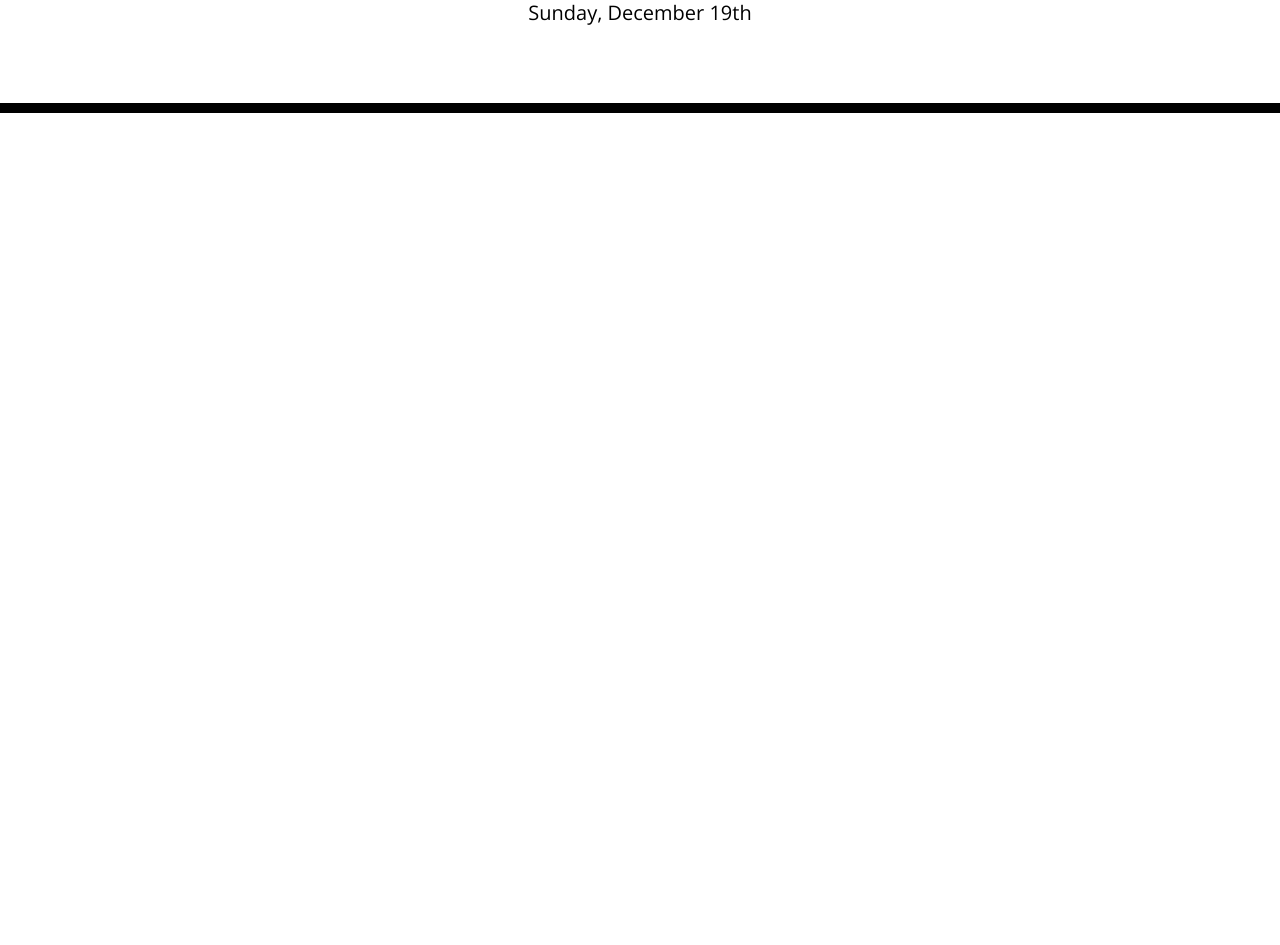
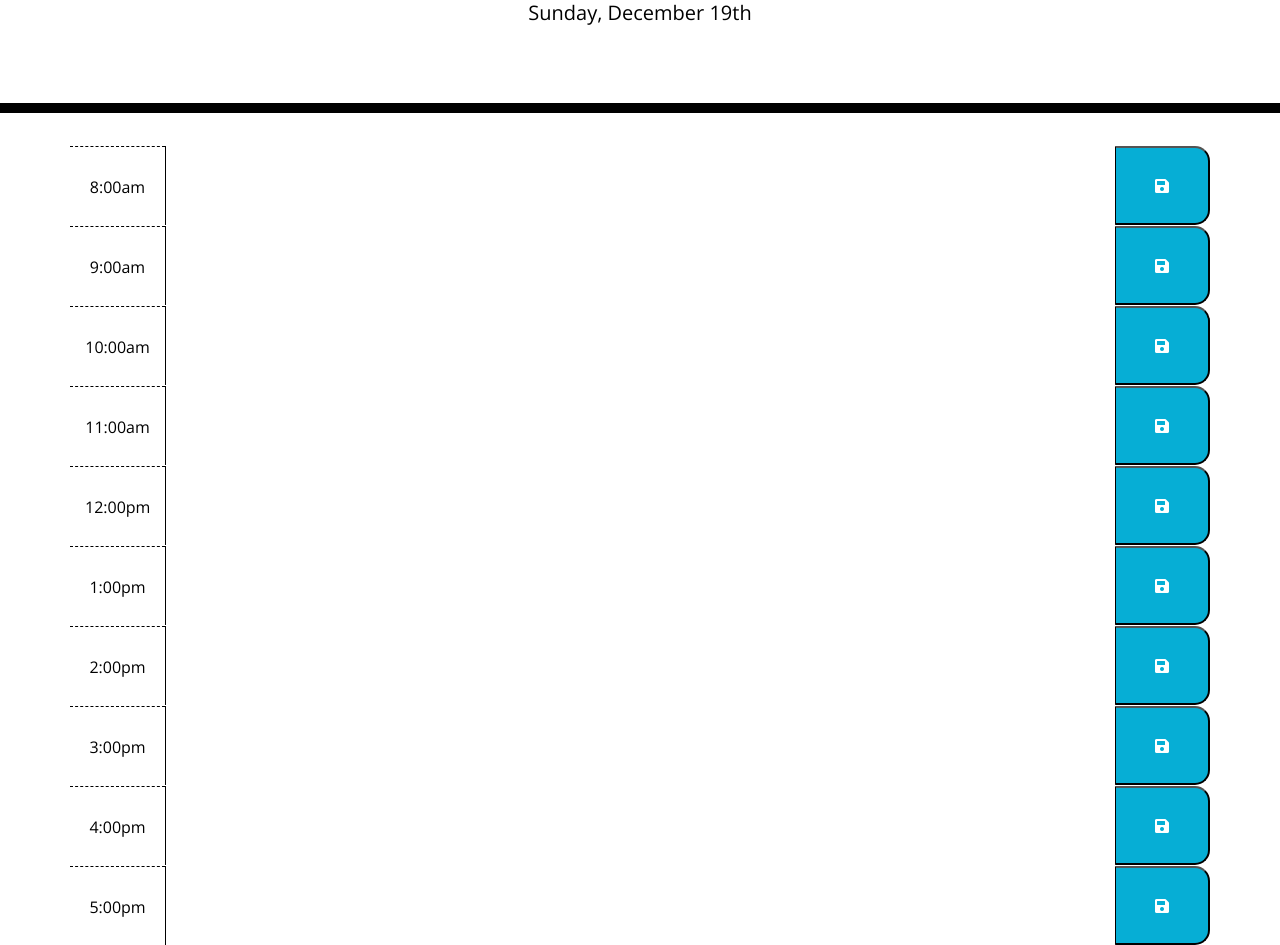
Before and after one commit to reinholz36/Work-Day-Scheduler, a plain HTML site: page index.html in a window 1280 px wide. Shown: the part 191-1136 px from the top of the page. Before the commit the page ends 800 px from the top, so only its background shows below. Drawn offline with nearby package versions, Linux system fonts and the light colour scheme.

Commit message:
added hourly blocks to html

```diff
--- a/assets/css/style.css
+++ b/assets/css/style.css
@@ -68,4 +68,5 @@ textarea{
 .saveBtn i:hover {
   font-size: 20px;
   transition: all .3s ease-in-out;
+  color:black;
 }
--- a/assets/js/script.js
+++ b/assets/js/script.js
@@ -1,11 +1,15 @@
 var currentDayEl = document.getElementById("currentDay")
-console.log("this worked")
 
+
+//pulls the current time by set format
 time = moment().format("dddd, MMMM Do");
 console.log("time raw data", time);
 console.log("time", time._d);
-
+//displays the day, month and date on header
 var currentDayDisplay = document.createElement ("p")
 currentDayDisplay.textContent = time;
 currentDayDisplay.className = "lead"
 currentDayEl.appendChild(currentDayDisplay);
+
+currentyHourly = moment().format("LT")
+console.log("hourly", currentyHourly);
--- a/index.html
+++ b/index.html
@@ -29,7 +29,86 @@
       <p id="currentDay" class="lead"></p>
     </header>
     <div class="container">
-      <!-- Timeblocks go here -->
+      <!-- 8am Timeblock -->
+      <div id="8am" class="row time-block">
+        <div class="col-md-1 hour">
+          8:00am
+        </div>
+        <textarea class="col-md-10 description"></textarea>
+        <button class="col-md-1 saveBtn"><i class="fas fa-save"></i></button>
+      </div>
+      <!-- 9am Timeblock -->
+      <div id="9am" class="row time-block">
+        <div class="col-md-1 hour">
+          9:00am
+        </div>
+        <textarea class="col-md-10 description"></textarea>
+        <button class="col-md-1 saveBtn"><i class="fas fa-save"></i></button>
+      </div>
+      <!-- 10am Timeblock -->
+      <div id="10am" class="row time-block">
+        <div class="col-md-1 hour">
+         10:00am
+        </div>
+        <textarea class="col-md-10 description"></textarea>
+        <button class="col-md-1 saveBtn"><i class="fas fa-save"></i></button>
+      </div>
+      <!-- 11am Timeblock -->
+      <div id="11am" class="row time-block">
+        <div class="col-md-1 hour">
+          11:00am
+        </div>
+        <textarea class="col-md-10 description"></textarea>
+        <button class="col-md-1 saveBtn"><i class="fas fa-save"></i></button>
+      </div>
+      <!-- 12pm Timeblock -->
+      <div id="12pm" class="row time-block">
+        <div class="col-md-1 hour">
+          12:00pm
+        </div>
+        <textarea class="col-md-10 description"></textarea>
+        <button class="col-md-1 saveBtn"><i class="fas fa-save"></i></button>
+      </div>
+      <!-- 1pm Timeblock -->
+      <div id="1pm" class="row time-block">
+        <div class="col-md-1 hour">
+          1:00pm
+        </div>
+        <textarea class="col-md-10 description"></textarea>
+        <button class="col-md-1 saveBtn"><i class="fas fa-save"></i></button>
+      </div>
+      <!-- 2pm Timeblock -->
+      <div id="2pm" class="row time-block">
+        <div class="col-md-1 hour">
+          2:00pm
+        </div>
+        <textarea class="col-md-10 description"></textarea>
+        <button class="col-md-1 saveBtn"><i class="fas fa-save"></i></button>
+      </div>
+      <!-- 3pm Timeblock -->
+      <div id="3pm" class="row time-block">
+        <div class="col-md-1 hour">
+          3:00pm
+        </div>
+        <textarea class="col-md-10 description"></textarea>
+        <button class="col-md-1 saveBtn"><i class="fas fa-save"></i></button>
+      </div>
+      <!-- 4pm Timeblock -->
+      <div id="4pm" class="row time-block">
+        <div class="col-md-1 hour">
+          4:00pm
+        </div>
+        <textarea class="col-md-10 description"></textarea>
+        <button class="col-md-1 saveBtn"><i class="fas fa-save"></i></button>
+      </div>
+      <!-- 5pm Timeblock -->
+      <div id="5pm" class="row time-block">
+        <div class="col-md-1 hour">
+          5:00pm
+        </div>
+        <textarea class="col-md-10 description"></textarea>
+        <button class="col-md-1 saveBtn"><i class="fas fa-save"></i></button>
+      </div>
     </div>
 
     <script src="https://code.jquery.com/jquery-3.4.1.min.js"></script>
```
